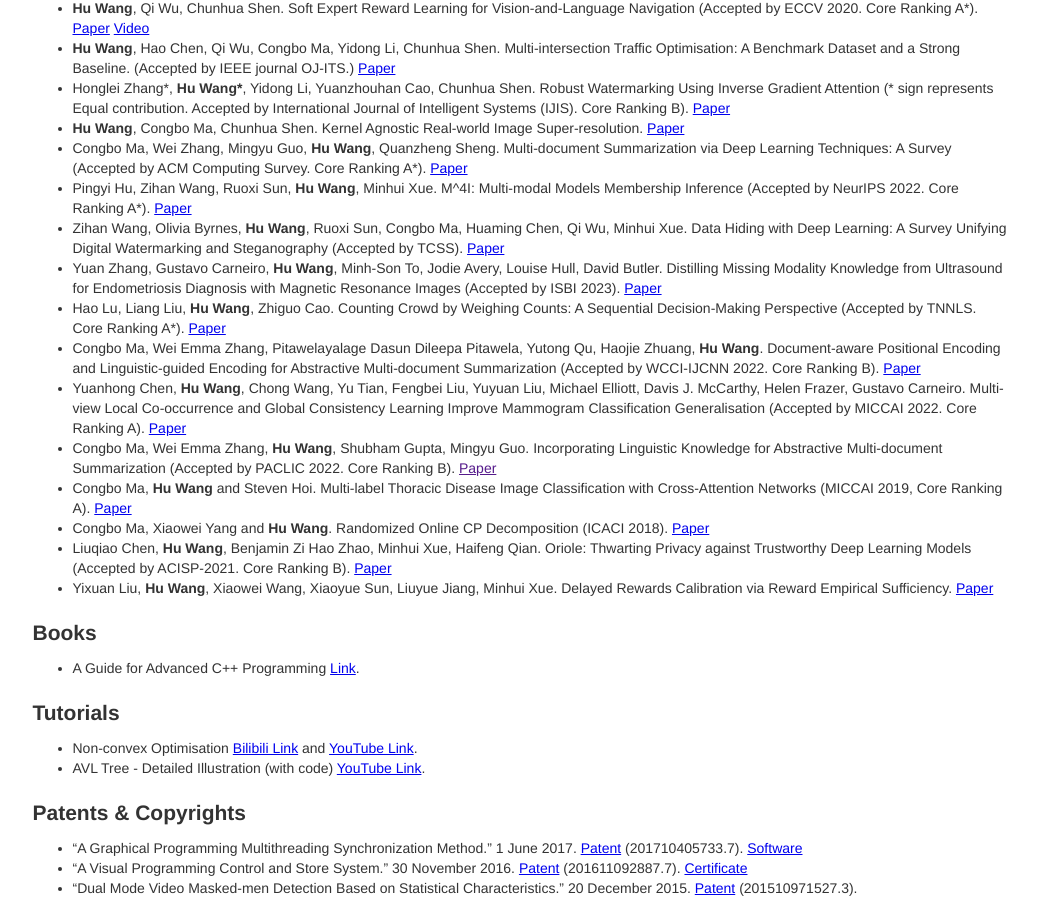
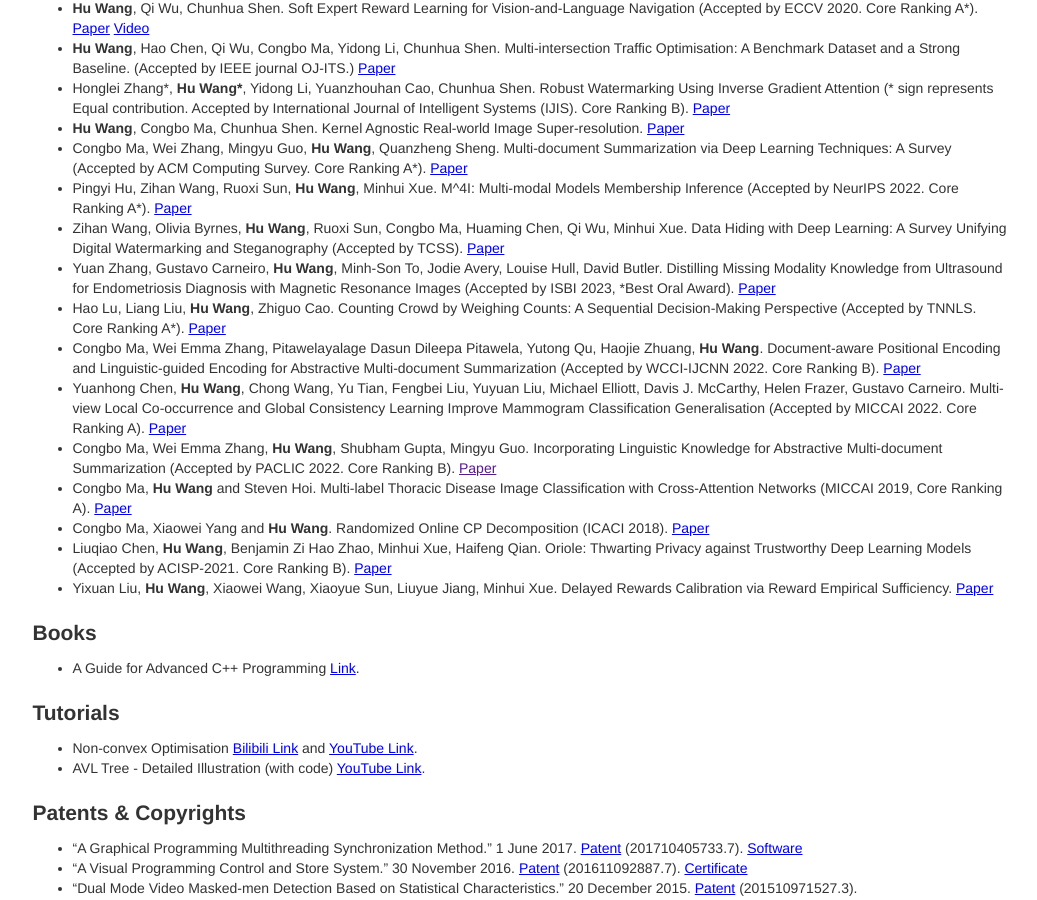
Before and after one commit to billhhh/whblog-omega, a Jekyll site: the page res/index.html, which Jekyll copies as it is, in a window 1280 px wide and 900 px high, scrolled down 512 px. Shown: the whole window, without its empty margins (120-1157 px from the left). Built offline with Jekyll 4.4.1, drawn with Linux system fonts in a browser that asks for light colours.

Commit message:
Update index.html

```diff
--- a/res/index.html
+++ b/res/index.html
@@ -72,7 +72,7 @@
             Zihan Wang, Olivia Byrnes, <strong>Hu Wang</strong>, Ruoxi Sun, Congbo Ma, Huaming Chen, Qi Wu, Minhui Xue. Data Hiding with Deep Learning: A Survey Unifying Digital Watermarking and Steganography (Accepted by TCSS). <a href = "https://arxiv.org/abs/2107.09287">Paper</a>
           </li>
 	  <li>
-            Yuan Zhang, Gustavo Carneiro, <strong>Hu Wang</strong>, Minh-Son To, Jodie Avery, Louise Hull, David Butler. Distilling Missing Modality Knowledge from Ultrasound for Endometriosis Diagnosis with Magnetic Resonance Images (Accepted by ISBI 2023). <a href = "https://huwang01.github.io/papers/tobe.jpg">Paper</a>
+            Yuan Zhang, Gustavo Carneiro, <strong>Hu Wang</strong>, Minh-Son To, Jodie Avery, Louise Hull, David Butler. Distilling Missing Modality Knowledge from Ultrasound for Endometriosis Diagnosis with Magnetic Resonance Images (Accepted by ISBI 2023, *Best Oral Award). <a href = "https://huwang01.github.io/papers/tobe.jpg">Paper</a>
           </li>
 	  <li>
             Hao Lu, Liang Liu, <strong>Hu Wang</strong>, Zhiguo Cao. Counting Crowd by Weighing Counts: A Sequential Decision-Making Perspective (Accepted by TNNLS. Core Ranking A*). <a href = "https://ieeexplore.ieee.org/stamp/stamp.jsp?arnumber=9887967">Paper</a>
```
